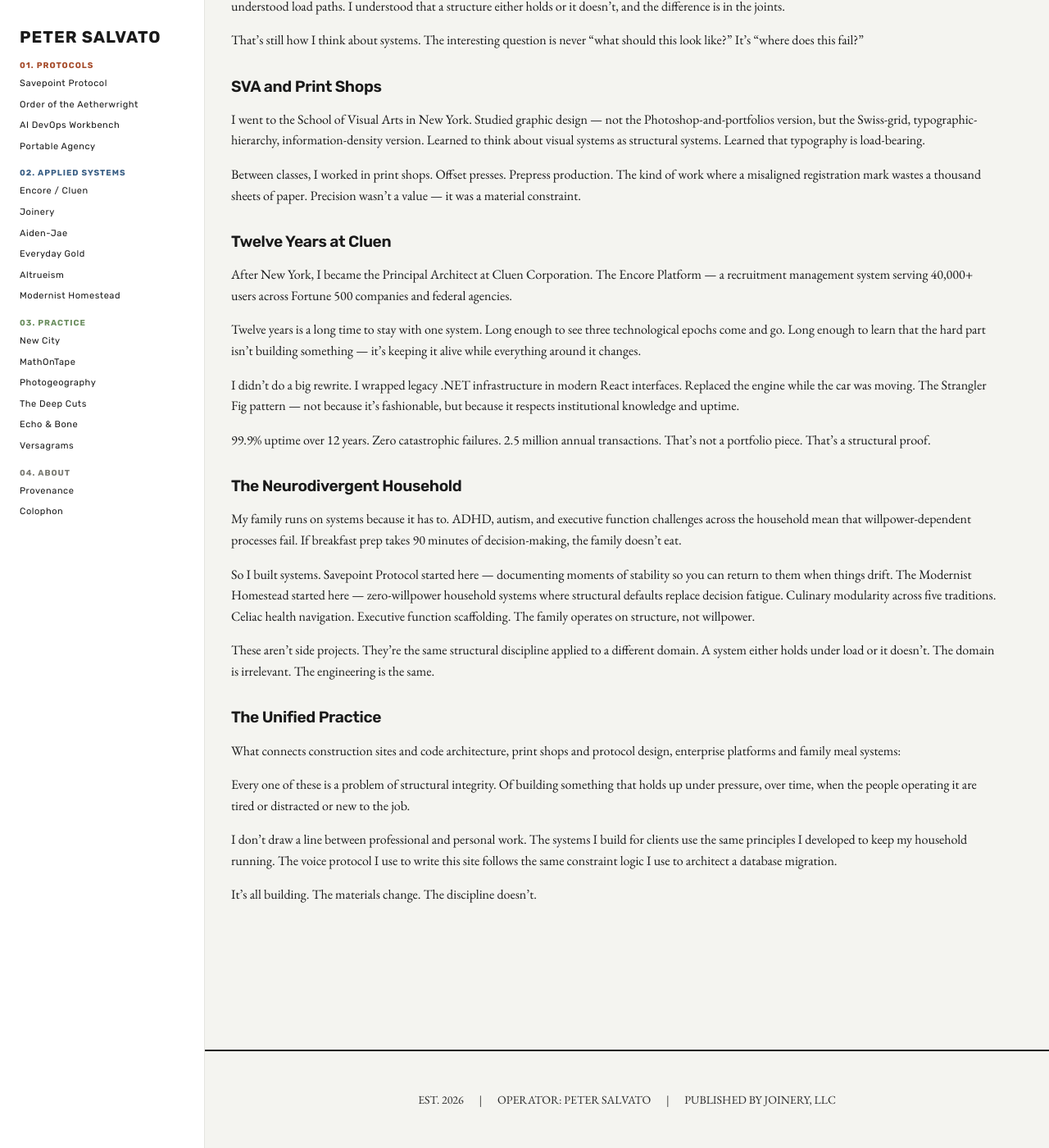
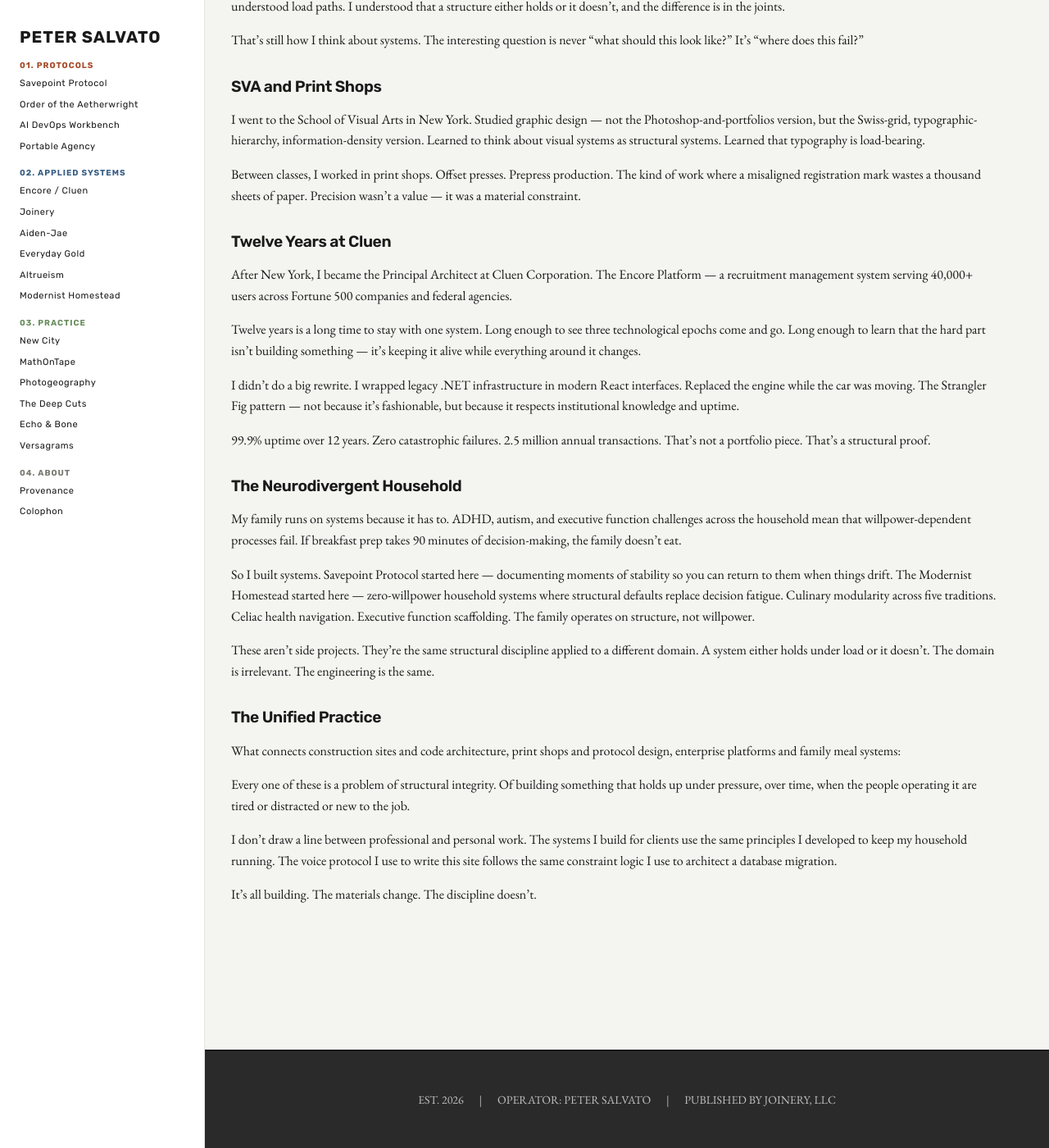
Before and after one commit to PeterSalvato/petersalvato-constellation, a Jekyll site: the page built from provenance/index.md, in a window 1280 px wide and 1400 px high, scrolled down 189 px. Shown: the whole window at 82% size. Built offline with Jekyll 4.4.1, drawn with Linux system fonts in a browser that asks for light colours.

Commit message:
Fix footer duplication and style with dark background and light text
- Remove duplicate footer from systemworks.html layout
- Keep single footer component in default.html (inherited by all pages)
- Update footer styling: dark background (#2a2a2a) with light text (#f4f4f0)
- Footer text now has proper contrast: light gray dividers and colophon text
- Links in footer styled with light color and hover opacity effect

Footer now appears once per page with professional dark theme styling.

Co-Authored-By: Claude Haiku 4.5 <noreply@anthropic.com>

```diff
--- a/assets/css/main.scss
+++ b/assets/css/main.scss
@@ -325,7 +325,7 @@ footer {
   padding: $gap-xlarge $padding-standard;
   padding-left: calc(#{$sidebar-width} + #{$padding-standard});
   border-top: 2px solid $color-text;
-  background-color: $color-background;
+  background-color: #2a2a2a;
   text-align: center;
 
   a {
@@ -334,19 +334,33 @@ footer {
     font-size: 12px;
     letter-spacing: 0.05em;
     text-transform: uppercase;
+    color: #f4f4f0;
+    text-decoration: none;
+    transition: opacity $transition-fast;
+
+    &:hover {
+      opacity: 0.7;
+    }
   }
 
   .colophon {
     font-size: 0.875rem;
-    color: $color-text-secondary;
+    color: #c0c0c0;
 
     small {
       font-size: inherit;
+      color: #c0c0c0;
     }
 
     .divider {
       margin: 0 $gap-medium;
+      color: #c0c0c0;
     }
+  }
+
+  p {
+    color: #f4f4f0;
+    margin: 0 0 $gap-medium 0;
   }
 }
 
```
Also changed, not shown: _layouts/systemworks.html (+0 -14 lines).
